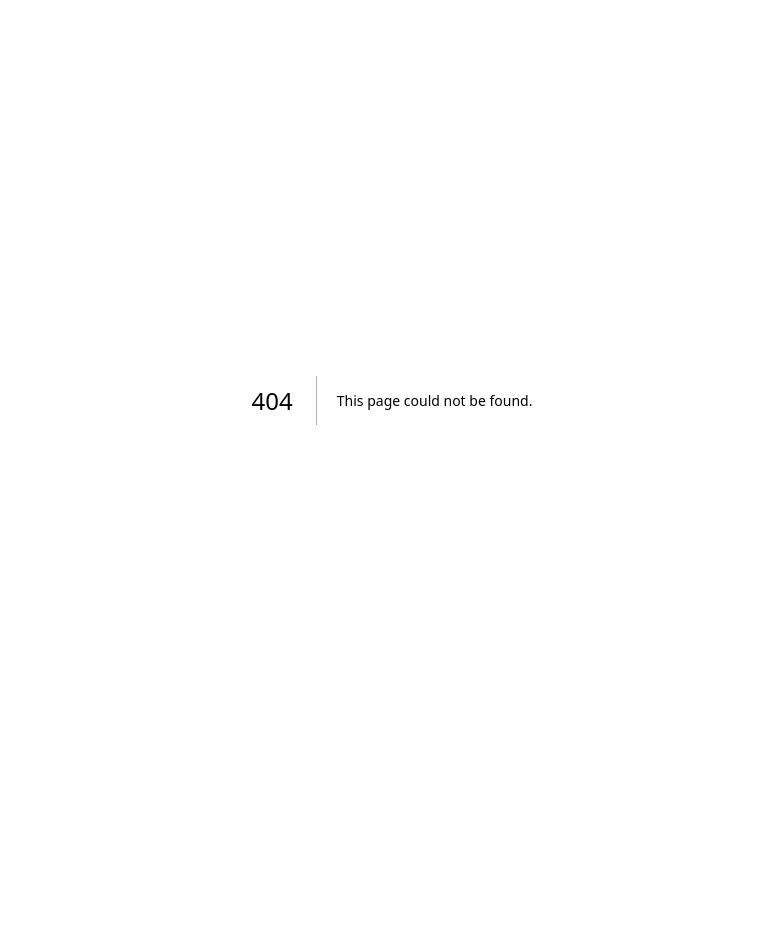
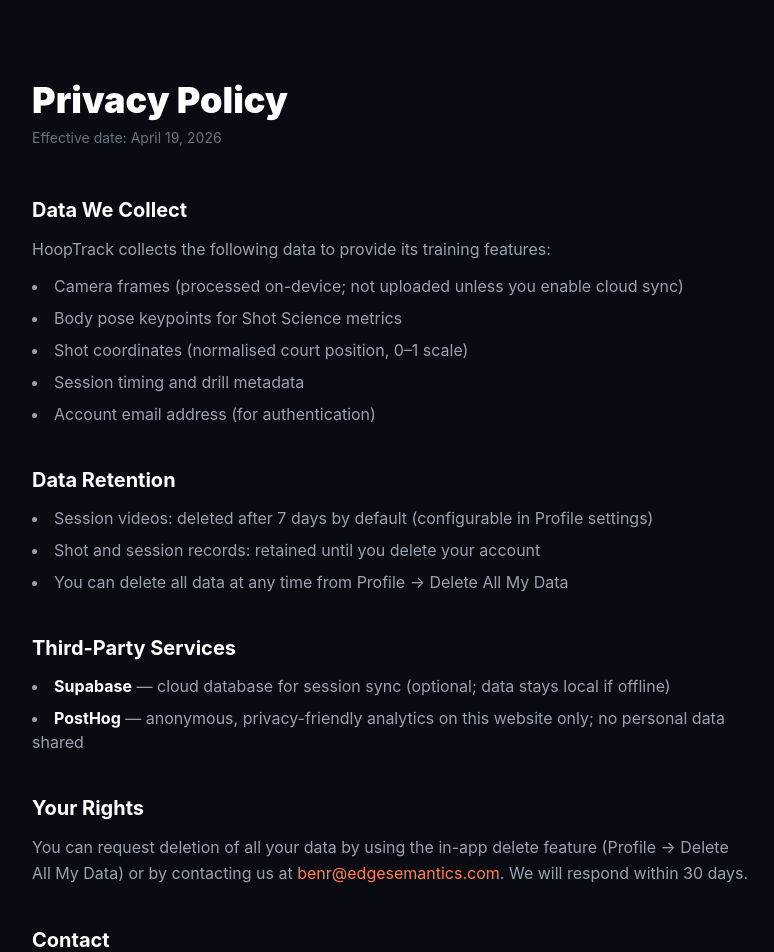
Before and after one commit to BenRidges/hooptrack-web, a Next.js app: page /privacy in a window 1280 px wide. Before the commit this address had no page. Shown: the top 952 px of the page, without its empty margins (248-1022 px from the left). Before the commit the page ends 800 px from the top, so only its background shows below. Built offline with nearby package versions, Linux system fonts and the light colour scheme.

Commit message:
feat(12a): features, privacy, and support pages

```diff
--- /dev/null
+++ b/src/app/features/page.tsx
@@ -0,0 +1,39 @@
+import type { Metadata } from 'next'
+
+export const metadata: Metadata = { title: 'Features' }
+
+const FEATURE_LIST = [
+  { tag: 'CV', label: 'Real-time shot detection — no manual logging' },
+  { tag: 'Science', label: 'Pose estimation for release angle, arc, and elbow alignment' },
+  { tag: 'Zones', label: 'Court zone map with heat map and per-zone FG% breakdown' },
+  { tag: 'Goals', label: 'Set shooting goals, earn badges, track skill ratings over time' },
+  { tag: 'Dribble', label: 'Hand-tracking dribble drills with AR overlay (front camera)' },
+  { tag: 'Agility', label: 'Shuttle run, lane agility, and vertical jump timer' },
+  { tag: 'Export', label: 'Full session JSON export and Siri Shortcuts' },
+  { tag: 'Sync', label: 'Cloud sync via Supabase — your data on every device' },
+  { tag: 'Privacy', label: 'Local-first: sessions saved on device first, synced when online' },
+]
+
+export default function FeaturesPage() {
+  return (
+    <div className="max-w-3xl mx-auto px-6 py-20">
+      <h1 className="text-4xl font-black mb-4">
+        Everything you need to{' '}
+        <span className="text-brand-orange-accessible">train like a pro.</span>
+      </h1>
+      <p className="text-gray-400 mb-12 text-lg">
+        HoopTrack ships with a full suite of training tools — all on your iPhone.
+      </p>
+      <ul className="space-y-4">
+        {FEATURE_LIST.map((f) => (
+          <li key={f.label} className="flex gap-4 items-start">
+            <span className="bg-brand-orange/15 text-brand-orange-accessible text-xs font-bold px-2 py-1 rounded-md mt-0.5 shrink-0">
+              {f.tag}
+            </span>
+            <span className="text-gray-300">{f.label}</span>
+          </li>
+        ))}
+      </ul>
+    </div>
+  )
+}
--- /dev/null
+++ b/src/app/privacy/page.tsx
@@ -0,0 +1,64 @@
+import type { Metadata } from 'next'
+
+export const metadata: Metadata = { title: 'Privacy Policy' }
+
+export default function PrivacyPage() {
+  return (
+    <div className="max-w-3xl mx-auto px-6 py-20">
+      <h1 className="text-4xl font-black mb-2">Privacy Policy</h1>
+      <p className="text-gray-500 text-sm mb-12">Effective date: April 19, 2026</p>
+
+      <section className="mb-10">
+        <h2 className="text-xl font-bold mb-3">Data We Collect</h2>
+        <p className="text-gray-400 leading-relaxed">
+          HoopTrack collects the following data to provide its training features:
+        </p>
+        <ul className="text-gray-400 mt-3 space-y-2 list-disc list-inside">
+          <li>Camera frames (processed on-device; not uploaded unless you enable cloud sync)</li>
+          <li>Body pose keypoints for Shot Science metrics</li>
+          <li>Shot coordinates (normalised court position, 0–1 scale)</li>
+          <li>Session timing and drill metadata</li>
+          <li>Account email address (for authentication)</li>
+        </ul>
+      </section>
+
+      <section className="mb-10">
+        <h2 className="text-xl font-bold mb-3">Data Retention</h2>
+        <ul className="text-gray-400 space-y-2 list-disc list-inside">
+          <li>Session videos: deleted after 7 days by default (configurable in Profile settings)</li>
+          <li>Shot and session records: retained until you delete your account</li>
+          <li>You can delete all data at any time from Profile → Delete All My Data</li>
+        </ul>
+      </section>
+
+      <section className="mb-10">
+        <h2 className="text-xl font-bold mb-3">Third-Party Services</h2>
+        <ul className="text-gray-400 space-y-2 list-disc list-inside">
+          <li><strong className="text-white">Supabase</strong> — cloud database for session sync (optional; data stays local if offline)</li>
+          <li><strong className="text-white">PostHog</strong> — anonymous, privacy-friendly analytics on this website only; no personal data shared</li>
+        </ul>
+      </section>
+
+      <section className="mb-10">
+        <h2 className="text-xl font-bold mb-3">Your Rights</h2>
+        <p className="text-gray-400 leading-relaxed">
+          You can request deletion of all your data by using the in-app delete feature
+          (Profile → Delete All My Data) or by contacting us at{' '}
+          <a href="mailto:benr@edgesemantics.com" className="text-brand-orange-accessible hover:underline">
+            benr@edgesemantics.com
+          </a>
+          . We will respond within 30 days.
+        </p>
+      </section>
+
+      <section>
+        <h2 className="text-xl font-bold mb-3">Contact</h2>
+        <p className="text-gray-400">
+          <a href="mailto:benr@edgesemantics.com" className="text-brand-orange-accessible hover:underline">
+            benr@edgesemantics.com
+          </a>
+        </p>
+      </section>
+    </div>
+  )
+}
--- /dev/null
+++ b/src/app/support/page.tsx
@@ -0,0 +1,43 @@
+import type { Metadata } from 'next'
+
+export const metadata: Metadata = { title: 'Support' }
+
+const FAQ = [
+  {
+    q: 'How does shot detection work?',
+    a: 'HoopTrack uses your iPhone camera with a YOLO-based computer vision model to detect the basketball and rim in real time. Every make and miss is logged automatically — no tapping required.',
+  },
+  {
+    q: 'Do I need an internet connection to use the app?',
+    a: 'No. Sessions are saved locally on your device and sync to the cloud when you have a connection. You can train fully offline.',
+  },
+  {
+    q: 'Which iPhone models are supported?',
+    a: 'HoopTrack requires iOS 16 or later. For best CV performance, an iPhone with an A15 chip or newer is recommended.',
+  },
+  {
+    q: 'How do I delete my data?',
+    a: 'Go to Profile → Delete All My Data inside the app. This permanently removes all sessions, shots, and your account from our servers.',
+  },
+  {
+    q: 'I have a question not answered here.',
+    a: 'Email us at benr@edgesemantics.com and we will get back to you within 48 hours.',
+  },
+]
+
+export default function SupportPage() {
+  return (
+    <div className="max-w-3xl mx-auto px-6 py-20">
+      <h1 className="text-4xl font-black mb-4">Support</h1>
+      <p className="text-gray-400 mb-12 text-lg">Frequently asked questions.</p>
+      <ul className="space-y-8">
+        {FAQ.map((item) => (
+          <li key={item.q} className="border-b border-white/[0.06] pb-8 last:border-0">
+            <h2 className="font-bold text-lg mb-2">{item.q}</h2>
+            <p className="text-gray-400 leading-relaxed">{item.a}</p>
+          </li>
+        ))}
+      </ul>
+    </div>
+  )
+}
```
